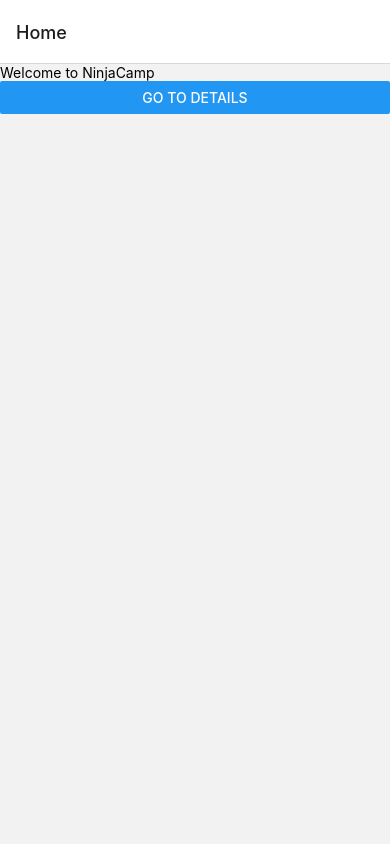
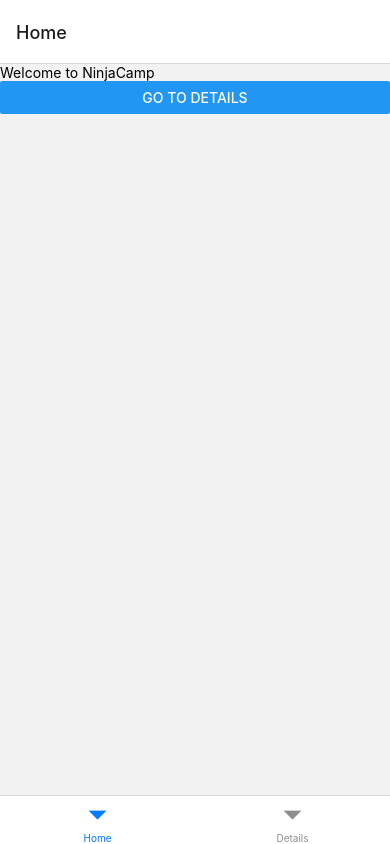
Before and after one commit to yasserelmalouani/NinjaCamp, a React Native app: screen / in a window 390 px wide. Built offline with nearby package versions, Linux system fonts and the light colour scheme.

Commit message:
feat:  implemented tab navigator

```diff
--- a/src/App.tsx
+++ b/src/App.tsx
@@ -8,11 +8,13 @@
 import React from 'react';
 import {AppNavigationContainer} from './ui/navigation/appNavigation.container';
 import {RootNavigator} from './ui/navigation/root/root.navigator';
+import {TabNavigator} from './ui/navigation/tabs/tab.navigator';
 
 function App(): JSX.Element {
   return (
     <AppNavigationContainer>
-      <RootNavigator />
+      {/*<RootNavigator />*/}
+      <TabNavigator />
     </AppNavigationContainer>
   );
 }
--- /dev/null
+++ b/src/ui/navigation/tabs/tab.navigator.tsx
@@ -0,0 +1,14 @@
+import React, {useRef} from 'react';
+import {createBottomTabNavigator} from '@react-navigation/bottom-tabs';
+import {HomeScreen} from '../../screens/home/home.screen';
+import {DetailsScreen} from '../../screens/details/details.screen';
+
+export const TabNavigator = () => {
+  const Tab = useRef(createBottomTabNavigator()).current;
+  return (
+    <Tab.Navigator>
+      <Tab.Screen name={'Home'} component={HomeScreen} />
+      <Tab.Screen name={'Details'} component={DetailsScreen} />
+    </Tab.Navigator>
+  );
+};
```
